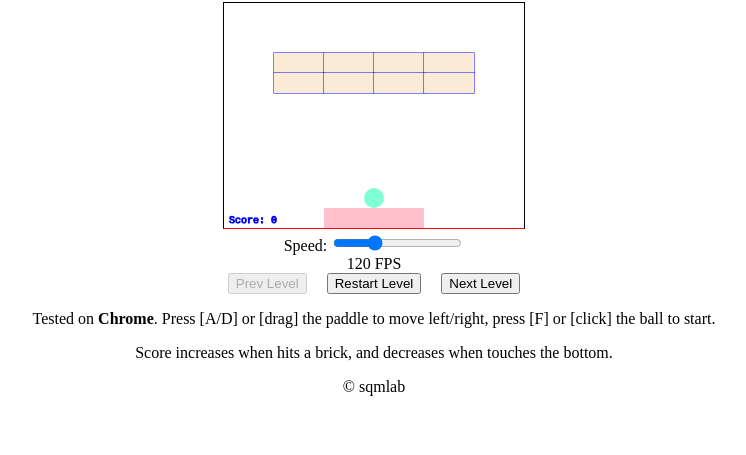
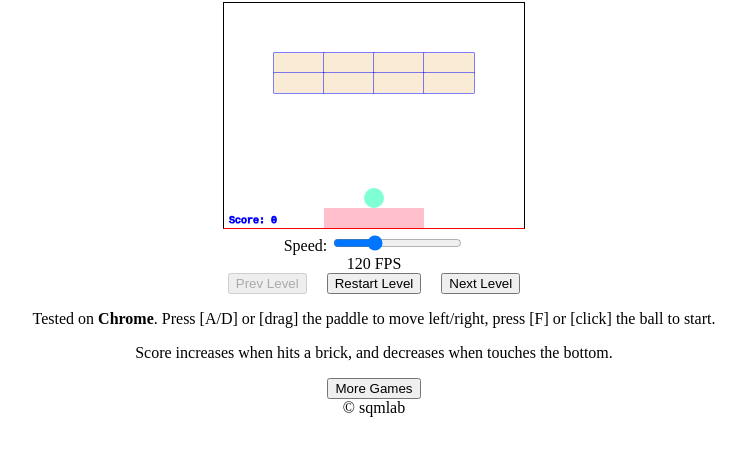
Before and after one commit to sqmscm/DxBall, a plain HTML site: page index.html in a window 1280 px wide. Shown: the part 65-520 px from the top of the page, without its empty margins (266-1012 px from the left). Drawn offline with Linux system fonts and the light colour scheme; a script that the page names is missing.

Commit message:
Add files via upload

```diff
--- a/index.html
+++ b/index.html
@@ -25,6 +25,7 @@
     <button id="next" onclick="main.nextLevel();">Next Level</button>
     <p>Tested on <strong>Chrome</strong>. Press [A/D] or [drag] the paddle to move left/right, press [F] or [click] the ball to start.</p>
     <p>Score increases when hits a brick, and decreases when touches the bottom.</p>
+    <button onclick="location.replace('/')">More Games</button>
     <div>&copy;
         <script type="text/javascript" src="/js/year.js"></script> sqmlab</div>
     <script src="js/objects.js" charset="utf-8"></script>
```
